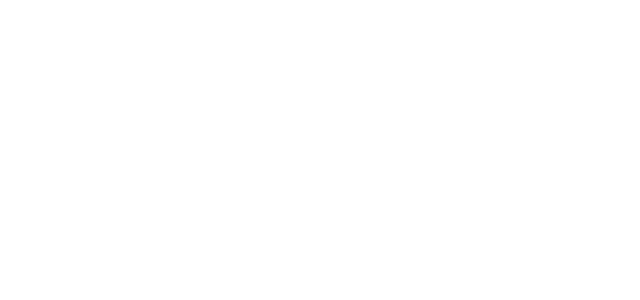
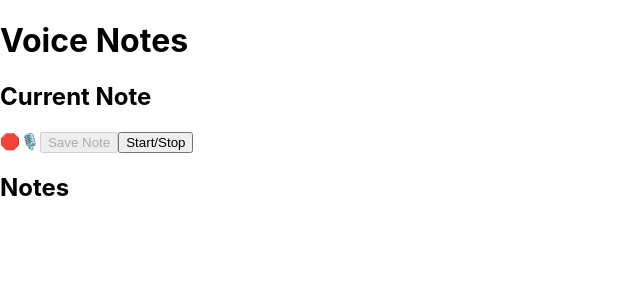
Before and after one commit to XshubhamX/Transcript-Edditor, a React (Create React App) app: page / in a window 1280 px wide. Shown: the top 300 px of the page, without its empty margins (0-640 px from the left). Built offline with nearby package versions, Linux system fonts and the light colour scheme.

Commit message:
main chunk done

```diff
--- a/public/index.html
+++ b/public/index.html
@@ -9,7 +9,6 @@
     <title>Transcription App</title>
   </head>
   <body>
-    <noscript>You need to enable JavaScript to run this app.</noscript>
     <div id="root"></div>
   </body>
 </html>
--- a/src/App.js
+++ b/src/App.js
@@ -1,7 +1,80 @@
-import React from "react";
+import React, { useState, useEffect } from "react";
+const SpeechRecognition =
+  window.SpeechRecognition || window.webkitSpeechRecognition;
+const mic = new SpeechRecognition();
 
-const App = () => {
-  return <div className="App"></div>;
-};
+mic.continuous = true;
+mic.interimResults = true;
+mic.lang = "en-US";
+
+function App() {
+  const [isListening, setIsListening] = useState(false);
+  const [note, setNote] = useState(null);
+  const [savedNotes, setSavedNotes] = useState([]);
+
+  useEffect(() => {
+    handleListen();
+  }, [isListening]);
+
+  const handleListen = () => {
+    if (isListening) {
+      mic.start();
+      mic.onend = () => {
+        console.log("continue..");
+        mic.start();
+      };
+    } else {
+      mic.stop();
+      mic.onend = () => {
+        console.log("Stopped Mic on Click");
+      };
+    }
+    mic.onstart = () => {
+      console.log("Mics on");
+    };
+
+    mic.onresult = (event) => {
+      const transcript = Array.from(event.results)
+        .map((result) => result[0])
+        .map((result) => result.transcript)
+        .join("");
+      console.log(transcript);
+      setNote(transcript);
+      mic.onerror = (event) => {
+        console.log(event.error);
+      };
+    };
+  };
+
+  const handleSaveNote = () => {
+    setSavedNotes([...savedNotes, note]);
+    setNote("");
+  };
+
+  return (
+    <>
+      <h1>Voice Notes</h1>
+      <div className="container">
+        <div className="box">
+          <h2>Current Note</h2>
+          {isListening ? <span>🎙️</span> : <span>🛑🎙️</span>}
+          <button onClick={handleSaveNote} disabled={!note}>
+            Save Note
+          </button>
+          <button onClick={() => setIsListening((prevState) => !prevState)}>
+            Start/Stop
+          </button>
+          <p>{note}</p>
+        </div>
+        <div className="box">
+          <h2>Notes</h2>
+          {savedNotes.map((n) => (
+            <p key={n}>{n}</p>
+          ))}
+        </div>
+      </div>
+    </>
+  );
+}
 
 export default App;
```
Also changed, not shown: src/mainPage.js (added).
